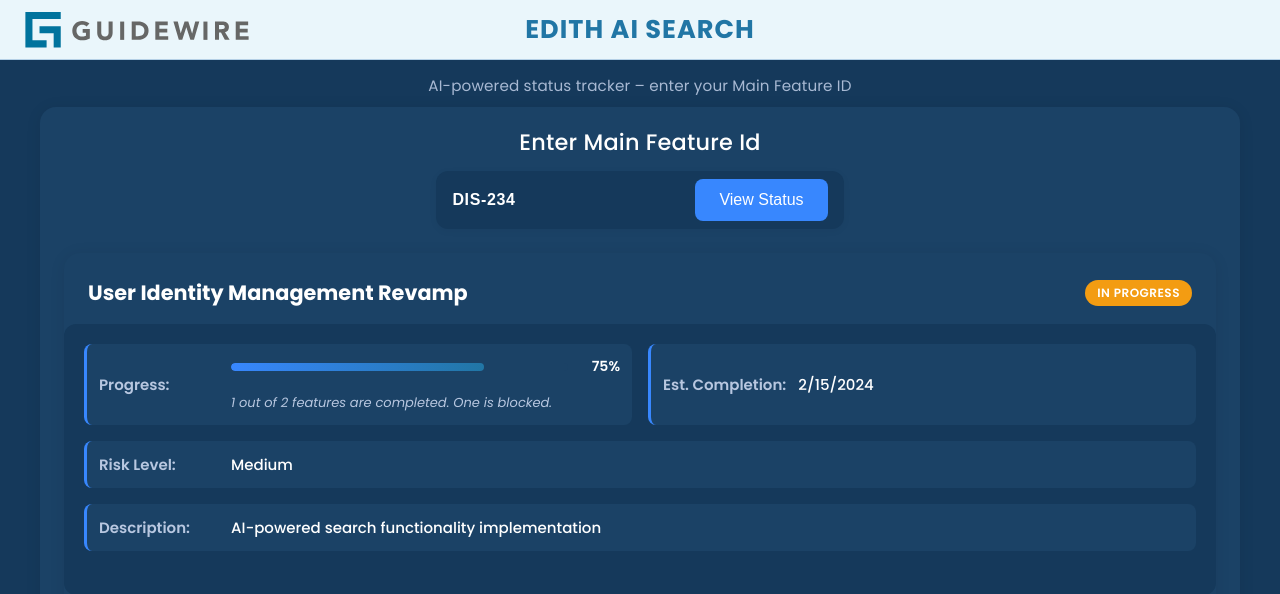
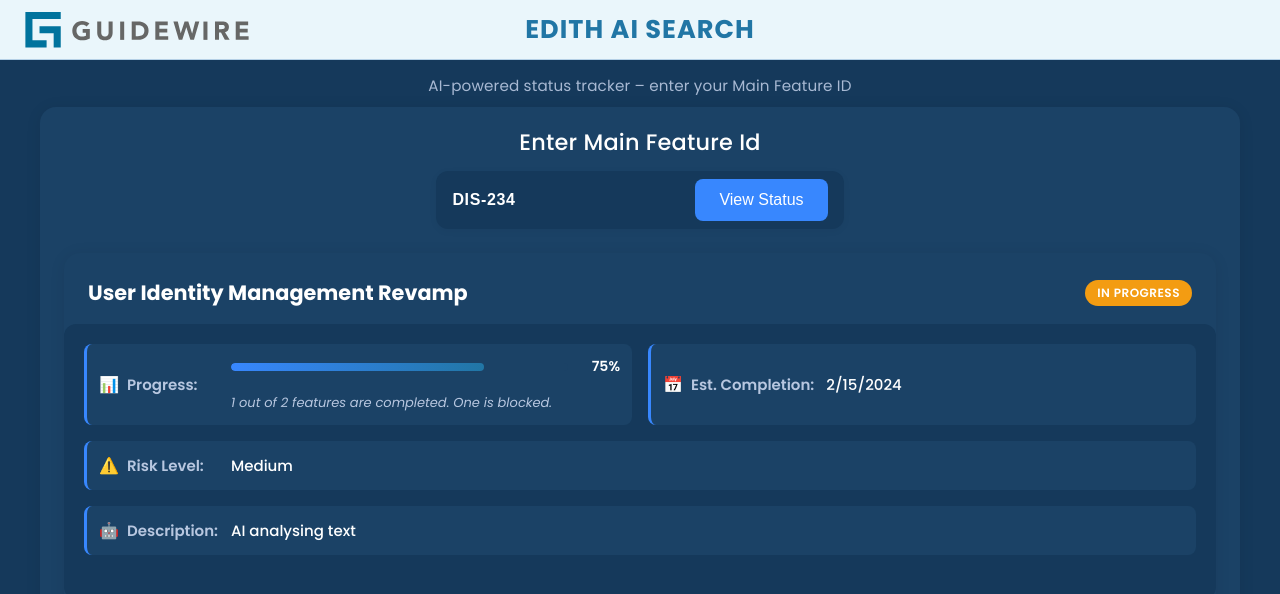
Before and after one commit to VivekGoplan-Vivek/GuidewireHackathon, a Next.js app: page / in a window 1280 px wide. Both pictures are taken after a click on the button "View Status". Shown: the top 594 px of the page. Built offline with nearby package versions, Linux system fonts and the light colour scheme.

Commit message:
Add icons to all fields and update description to AI analysing text

```diff
--- a/src/app/components/FeatureStatusResult.js
+++ b/src/app/components/FeatureStatusResult.js
@@ -15,7 +15,10 @@
       <div className={styles.resultsContent}>
         <div className={styles.statusGrid}>
           <div className={styles.statusItem}>
-            <span className={styles.statusLabel}>Progress:</span>
+            <span className={styles.statusLabel}>
+              <span className={styles.icon}>📊</span>
+              Progress:
+            </span>
             <div className={styles.progressWrapper}>
               <div className={styles.progressContainer}>
                 <div className={styles.progressBar}>
@@ -31,22 +34,30 @@
               </div>
             </div>
           </div>
-
           <div className={styles.statusItem}>
-            <span className={styles.statusLabel}>Est. Completion:</span>
+            <span className={styles.statusLabel}>
+              <span className={styles.icon}>📅</span>
+              Est. Completion:
+            </span>
             <span className={styles.statusValue}>
               {new Date(results.estimatedCompletion).toLocaleDateString()}
             </span>
           </div>
           <div className={styles.statusItem}>
-            <span className={styles.statusLabel}>Risk Level:</span>
+            <span className={styles.statusLabel}>
+              <span className={styles.icon}>⚠️</span>
+              Risk Level:
+            </span>
             <span className={styles.statusValue}>
               {results.risk || 'Medium'}
             </span>
           </div>
           <div className={styles.statusItem}>
-            <span className={styles.statusLabel}>Description:</span>
-            <span className={styles.statusValue}>{results.description}</span>
+            <span className={styles.statusLabel}>
+              <span className={styles.icon}>🤖</span>
+              Description:
+            </span>
+            <span className={styles.statusValue}>AI analysing text</span>
           </div>
         </div>
 
--- a/src/app/components/FeatureStatusResult.module.css
+++ b/src/app/components/FeatureStatusResult.module.css
@@ -53,6 +53,13 @@
   font-size: 15px;
   min-width: 120px;
   flex-shrink: 0;
+  display: flex;
+  align-items: center;
+  gap: 8px;
+}
+
+.icon {
+  font-size: 16px;
 }
 
 .statusValue {
```
